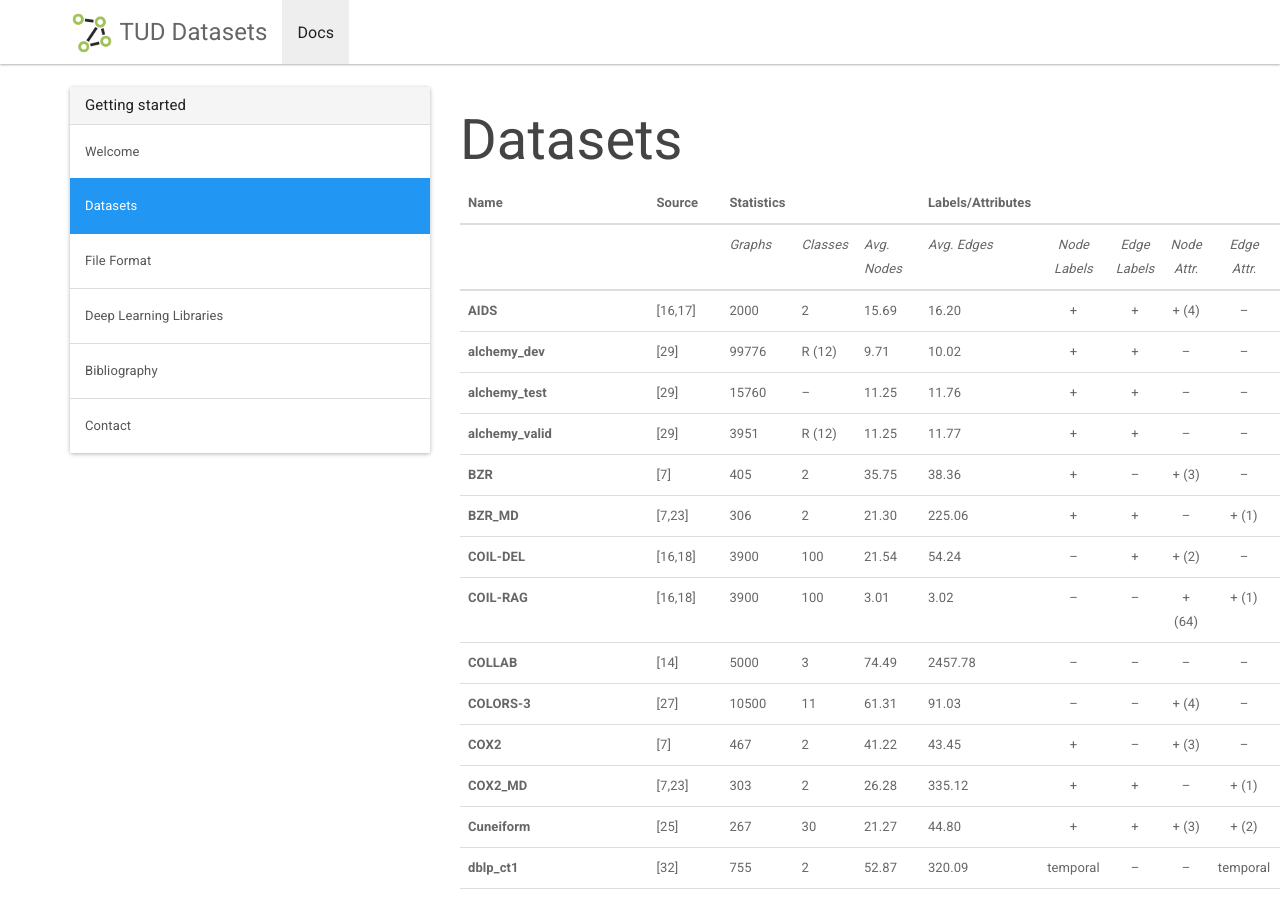
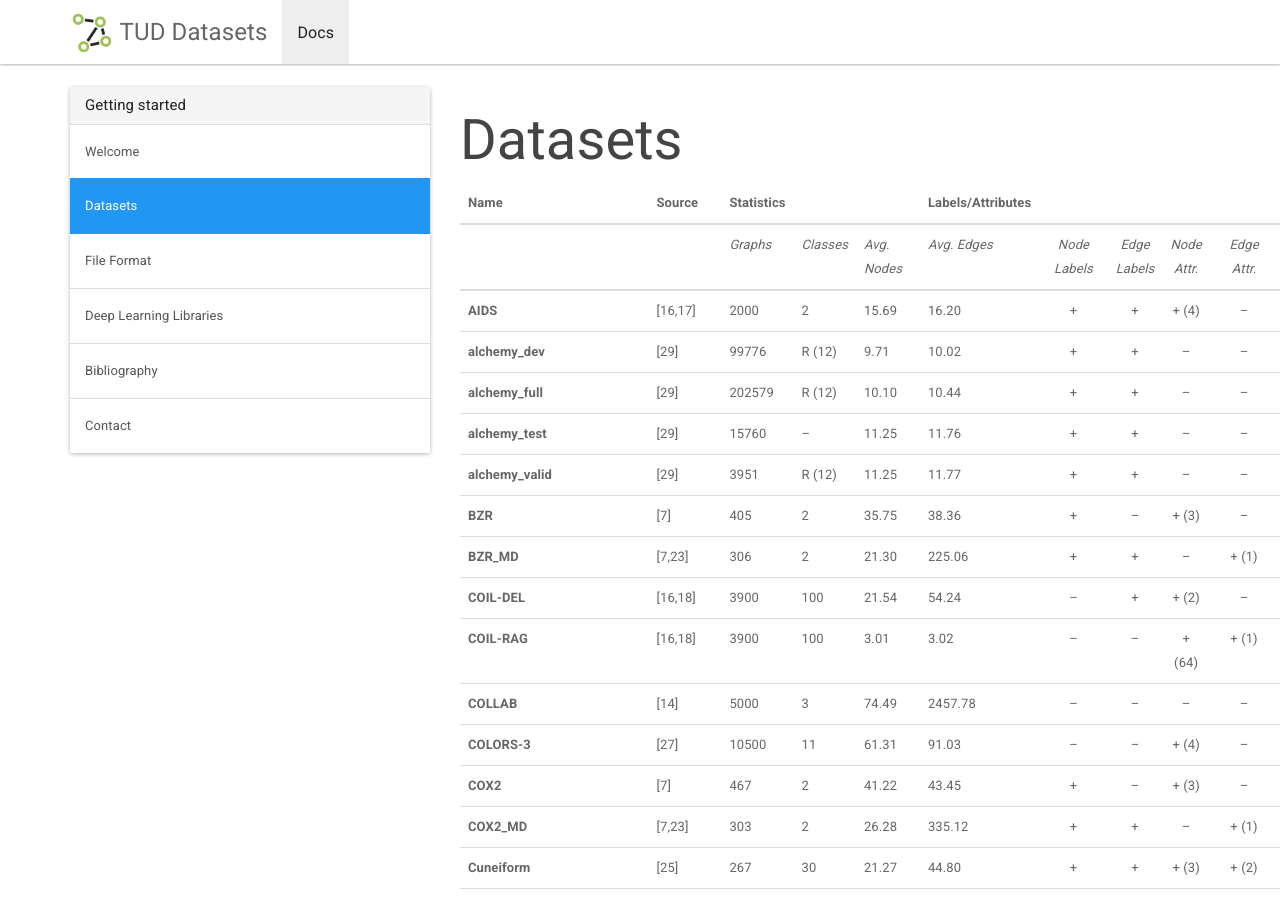
Before and after one commit to chrsmrrs/datasets, a Jekyll site: the page built from _docs/datasets.md, in a window 1280 px wide and 900 px high. Built offline with Jekyll 4.4.1, drawn with Linux system fonts in a browser that asks for light colours.

Commit message:
Update datasets.md

```diff
--- a/_docs/datasets.md
+++ b/_docs/datasets.md
@@ -10,6 +10,7 @@ permalink: /docs/datasets/
 | --- |--- | --- |---|---| ---|  :---:| :---:| :---: | :---: | --- |
 |**AIDS**|[16,17]| 2000 |2|15.69|16.20|+|+|+ (4)|--|[AIDS](https://ls11-www.cs.tu-dortmund.de/people/morris/graphkerneldatasets/AIDS.zip)|
 |**alchemy_dev**|[29]| 99776 |R (12)|9.71|10.02|+|+|--|--|[alchemy_dev](https://ls11-www.cs.tu-dortmund.de/people/morris/graphkerneldatasets/alchemy_dev.zip)|
+|**alchemy_full**|[29]| 202579 | R (12)|10.10|10.44|+|+|--|--|[alchemy_full](https://ls11-www.cs.tu-dortmund.de/people/morris/graphkerneldatasets/alchemy_full.zip)|
 |**alchemy_test**|[29]| 15760 |--|11.25|11.76|+|+|--|--|[alchemy_test](https://ls11-www.cs.tu-dortmund.de/people/morris/graphkerneldatasets/alchemy_test.zip)|
 |**alchemy_valid**|[29]| 3951 |R (12)|11.25        |11.77      |+|+|--|--|[alchemy_valid](https://ls11-www.cs.tu-dortmund.de/people/morris/graphkerneldatasets/alchemy_valid.zip)|
 |**BZR**|[7]| 405 |2|35.75|38.36|+|--|+ (3)|--|[BZR](https://ls11-www.cs.tu-dortmund.de/people/morris/graphkerneldatasets/BZR.zip)|
```
